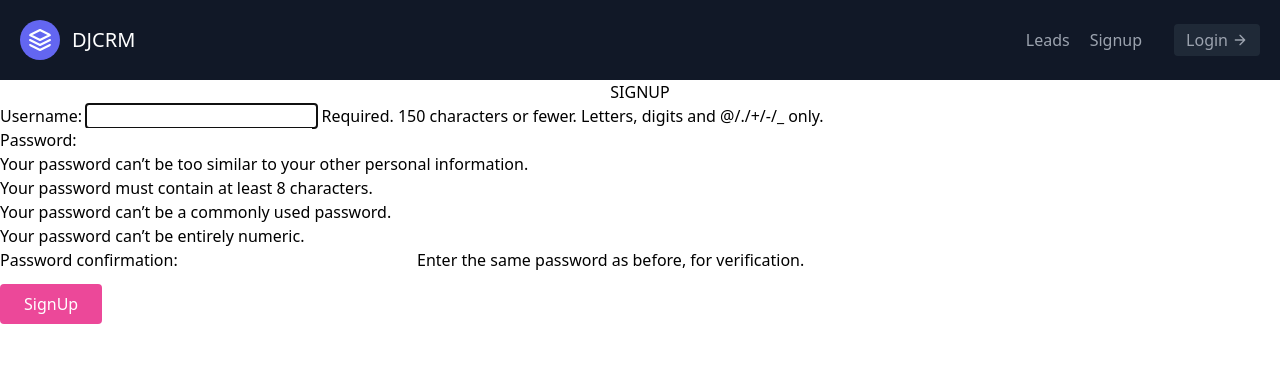
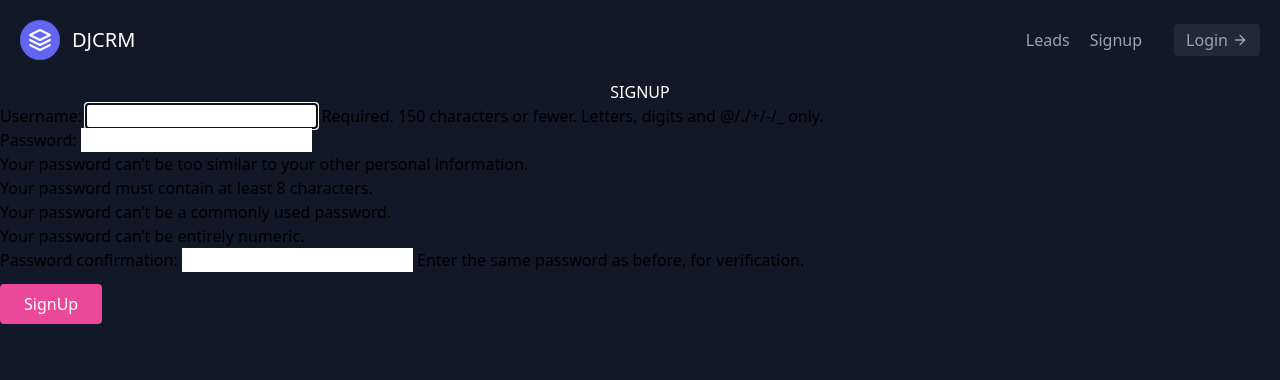
Before and after one commit to HasanMdKamrul/My_CRM_App, a Django app: page /signup/ in a window 1280 px wide. Shown: the top 380 px of the page. Run offline with Django 3.2, Linux system fonts and the light colour scheme; some libraries are stand-ins or nearby versions.

Commit message:
few form touchups

```diff
--- a/leads/templates/leads/lead_create.html
+++ b/leads/templates/leads/lead_create.html
@@ -5,13 +5,15 @@
 
 {% block content %}
 
+<body style="background-color:#111827">
 <button class="flex w-full text-white bg-pink-500 border-0 py-2 px-6 focus:out:bg-piline-none hovernk-600 rounded mb-5"><a href="{% url 'leads:lead_list'%}">Go back to home</a></button>
 <hr>
     <hr>
-    <h1 style="text-align:center; text-transform:uppercase;">Create your leads below</h1>
+    <h1 style="text-align:center; text-transform:uppercase; color:white;">Create your leads below</h1>
     <form id="form" method="post">
         {% csrf_token %}
         {{form|crispy}}
         <button  class="flex mt-3 text-white bg-pink-500 border-0 py-2 px-6 focus:out:bg-piline-none hovernk-600 rounded mb-5" type="submit">Submit</button>
     </form>
+    </body>
 {% endblock content %}
--- a/leads/templates/leads/lead_update.html
+++ b/leads/templates/leads/lead_update.html
@@ -1,6 +1,7 @@
 {% extends "base.html" %}
 
 {% load tailwind_filters%}
+
 
 {% block content %}
 <section class="text-gray-400 bg-gray-900 body-font overflow-hidden">
--- a/templates/registration/login.html
+++ b/templates/registration/login.html
@@ -5,12 +5,13 @@
 
 
 {% block content %}
-
-    <h1 style="text-align:center; text-transform:uppercase;">Login</h1>
+<body style="background-color:#111827">
+    <h1 style="text-align:center; text-transform:uppercase;color:white;">Login</h1>
     <form id="form" method="post">
         {% csrf_token %}
         {{ form|crispy }}
         <button  class="flex mt-3 w-15% text-center text-white bg-pink-500 border-0 py-2 px-6 focus:out:bg-piline-none hovernk-600 rounded mb-5" type="submit">Submit</button>
     </form>
+</body>
 
 {% endblock content %}
--- a/templates/registration/signup.html
+++ b/templates/registration/signup.html
@@ -4,11 +4,15 @@
 
 
 {% block content %}
-<h1 style="text-align:center; text-transform:uppercase;">SignUp</h1>
-    <form id="form" method="post">
+
+<body style="background-color:#111827">
+    <h1 style="text-align:center; text-transform:uppercase; color:white;">SignUp</h1>
+    <form  id="form" method="post">
         {% csrf_token %}
         {{ form|crispy }}
         <button  class="flex mt-3 w-15% text-center text-white bg-pink-500 border-0 py-2 px-6 focus:out:bg-piline-none hovernk-600 rounded mb-5" type="submit">SignUp</button>
     </form>
+</body>
+
 
 {% endblock content %}
```
